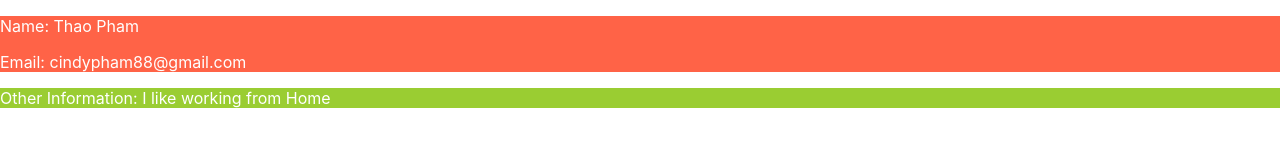
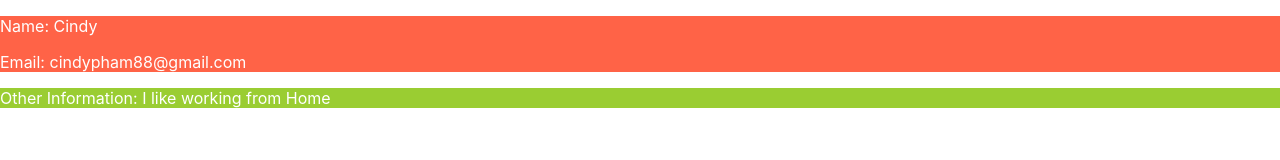
Before and after one commit to phamthao80s/React, a React (Create React App) app: page / in a window 1280 px wide. Shown: the top 160 px of the page. Built offline with nearby package versions, Linux system fonts and the light colour scheme.

Commit message:
add more Component
add more Component

```diff
--- a/src/index.js
+++ b/src/index.js
@@ -63,21 +63,30 @@ class UserDetail extends React.Component{
     }
 }
 // the component below can be in a seperate file
+class OtherInfo extends React.Component{
+    render(){
+        return(
+            <div className ="OtherInfo">
+                <p> Other Information: {this.props.otherInformation}</p>
+            </div>
+        );
+    }
+}
+// the component below can be in a seperate file
 class Userinfo extends React.Component{
     render(){
         return(
         <div>
             <UserDetail name ={this.props.name} email={this.props.email}/>
-            <div className ="OtherInfo">
-                <p> Other Information: {this.props.otherInformation}</p>
-            </div>
+            <OtherInfo otherInformation={this.props.otherInformation}/>
         </div>
-        );
+       );
     }
 }
-const element = <Userinfo name ="Thao Pham" email ="cindypham88@gmail.com" otherInformation="I like working from Home"/>;
+
+const element = <Userinfo name ="Cindy" email ="cindypham88@gmail.com" otherInformation="I like working from Home"/>;
 ReactDOM.render(
     element,
     document.getElementById('root')
 );
-//#endregion 5
+//#endregion 5 Component and Props
```
